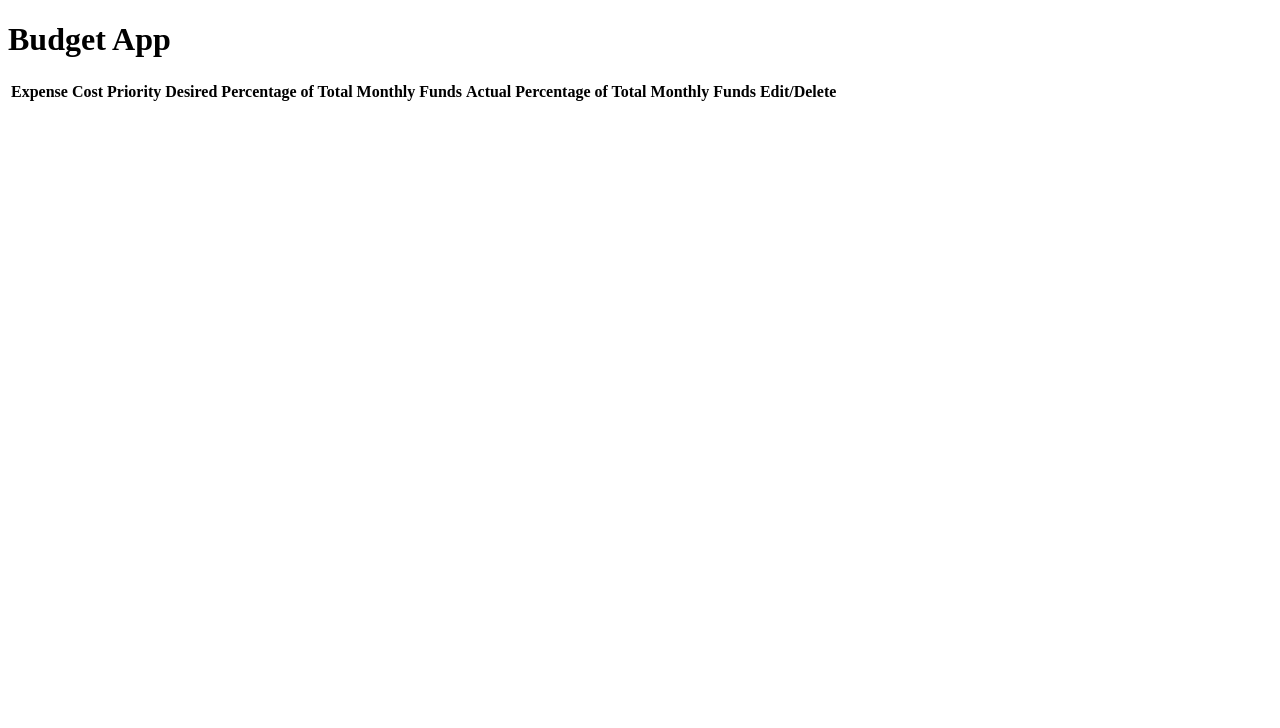
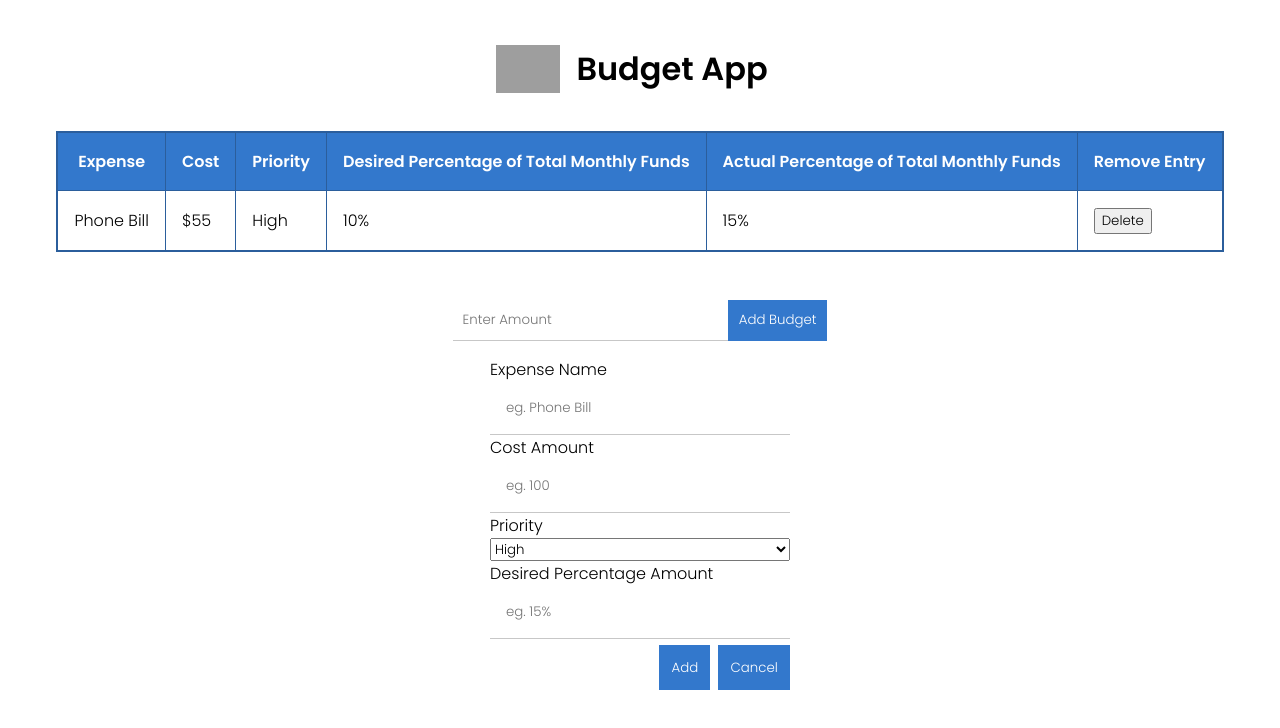
Before and after one commit to Ali-Row/Angular-Budget-App, an Angular app: page / in a window 1280 px wide. Shown: the top 728 px of the page. Built offline with nearby package versions, Linux system fonts and the light colour scheme; grey boxes are pictures that could not be loaded.

Commit message:
Style elements in budget component

```diff
--- a/src/app/app.component.html
+++ b/src/app/app.component.html
@@ -1,5 +1,8 @@
-<h1>{{title}}</h1>
+<header>
+  <img src="https://angular.io/assets/images/logos/angular/angular_solidBlack.png" alt="Angular logo">
+  <h1>{{title}}</h1>
+</header>
 
 <app-budget></app-budget>
 
-<router-outlet></router-outlet>
+<!-- <router-outlet></router-outlet> -->
--- a/src/app/app.component.scss
+++ b/src/app/app.component.scss
@@ -0,0 +1,19 @@
+@import url('https://fonts.googleapis.com/css2?family=Poppins:wght@600&display=swap');
+
+* {
+    font-family: 'Poppins', sans-serif;
+}
+header {
+    display: flex;
+    justify-content: center;
+    align-items: center;
+}
+img {
+    max-width: 4rem;
+    max-height: 4rem;
+}
+h1 {
+    text-align: center;
+    font-size: 2rem;
+    padding: 1rem;
+}
--- a/src/app/components/budget.component.css
+++ b/src/app/components/budget.component.css
@@ -0,0 +1,86 @@
+@import url("https://fonts.googleapis.com/css2?family=Poppins:wght@300&display=swap");
+* {
+  font-family: "Poppins", sans-serif;
+}
+
+table, th, td {
+  border: solid #2b5e9c 0.1rem;
+  border-collapse: collapse;
+  padding: 1rem;
+}
+
+th {
+  background: #3378cc;
+  color: white;
+}
+
+table {
+  margin: 0% auto;
+  -ms-flex-line-pack: center;
+      align-content: center;
+  padding: 0rem;
+  border-collapse: collapse;
+  border: solid #2b5e9c 0.15rem;
+}
+
+.input-container {
+  margin-top: 3rem;
+}
+
+.input-container > input, .input-container > button {
+  padding: 0.6rem;
+}
+
+.input-container > input, .expense-input-wrapper > input {
+  border: none;
+  border-bottom: solid #c7c7c7 0.1rem;
+}
+
+.input-container > input:focus, .expense-input-wrapper > input:focus {
+  outline: none;
+  border-bottom: solid black 0.1rem;
+}
+
+.input-container > button, .expense-button-wrapper > button {
+  background: #3378cc;
+  border: solid #3378cc 0.1rem;
+  color: white;
+}
+
+.input-container > button:hover, .expense-button-wrapper > button:hover {
+  background: #32629c;
+  border-color: #32629c;
+}
+
+.expense-input-wrapper {
+  display: -webkit-box;
+  display: -ms-flexbox;
+  display: flex;
+  -webkit-box-orient: vertical;
+  -webkit-box-direction: normal;
+      -ms-flex-direction: column;
+          flex-direction: column;
+  text-align: left;
+  max-width: 300px;
+  padding: 1rem;
+}
+
+.expense-input-wrapper > input {
+  padding: 1rem;
+}
+
+.expense-button-wrapper {
+  display: -webkit-box;
+  display: -ms-flexbox;
+  display: flex;
+  -webkit-box-pack: end;
+      -ms-flex-pack: end;
+          justify-content: flex-end;
+  padding-top: 0.4rem;
+}
+
+.expense-button-wrapper > button {
+  padding: 0.7rem;
+  margin-left: 0.5rem;
+}
+/*# sourceMappingURL=budget.component.css.map */
--- a/src/app/components/budget.component.html
+++ b/src/app/components/budget.component.html
@@ -1,4 +1,4 @@
-<div>
+<div class="table-container">
     <table>
         <thead>
             <tr>
@@ -7,20 +7,47 @@
                 <th>Priority</th>
                 <th>Desired Percentage of Total Monthly Funds</th>
                 <th>Actual Percentage of Total Monthly Funds</th>
-                <th>Edit/Delete</th>
+                <th>Remove Entry</th>
             </tr>
         </thead>
+        <tbody>
+
+            <!-- this needs to be rendered dynamically -->
+            <tr>
+                <td>Phone Bill</td>
+                <td>$55</td>
+                <td>High</td>
+                <td>10%</td>
+                <td>15%</td>
+                <td><button>Delete</button></td>
+            </tr>
+
+        </tbody>
     </table>
-    <tbody>
+</div>
 
-        <!-- this needs to be rendered dynamically -->
-        <!-- <tr>
-            <td></td>
-            <td></td>
-            <td></td>
-            <td></td>
-            <td></td>
-            <td></td>
-        </tr> -->
-    </tbody>
+<div class="input-container" align="center">
+    <input type="text" id="enterBudget" placeholder="Enter Amount"/>
+    <button>Add Budget</button>
 </div>
+
+<div class="expense-container" align="center">
+    <div class="expense-input-wrapper">
+        <label for="select">Expense Name</label>
+        <input type="text" placeholder="eg. Phone Bill" />
+        <label for="select">Cost Amount</label>
+        <input type="text" placeholder="eg. 100" />
+        <label for="select">Priority</label>
+        <select>
+            <option value="high">High</option>
+            <option value="medium">Medium</option>
+            <option value="low">Low</option>
+        </select>
+        <label for="select">Desired Percentage Amount</label>
+        <input type="text" placeholder="eg. 15%" />
+        <div class="expense-button-wrapper">
+            <button>Add</button>
+            <button>Cancel</button>
+        </div>
+    </div>
+</div>
--- /dev/null
+++ b/src/app/components/budget.component.scss
@@ -0,0 +1,67 @@
+@import url('https://fonts.googleapis.com/css2?family=Poppins:wght@300&display=swap');
+
+$table-border-color: rgb(43, 94, 156);
+$primary-color: rgb(51, 120, 204);
+$secondary-color: rgb(50, 98, 156);
+
+* {
+    font-family: 'Poppins', sans-serif;
+}
+table, th, td {
+   border: solid $table-border-color .1rem;
+   border-collapse: collapse;
+   padding: 1rem;
+}
+th {
+    background: $primary-color;
+    color: white;
+}
+table {
+    margin: 0% auto;
+    align-content: center;
+    padding: 0rem;
+    border-collapse: collapse;
+    border: solid $table-border-color .15rem;
+}
+.input-container {
+    margin-top: 3rem;
+}
+.input-container > input, .input-container > button {
+    padding: .6rem;
+}
+.input-container > input, .expense-input-wrapper > input {
+    border: none;
+    border-bottom: solid rgb(199, 199, 199) .1rem;
+}
+.input-container > input:focus, .expense-input-wrapper > input:focus {
+    outline: none;
+    border-bottom: solid rgb(0, 0, 0) .1rem;
+}
+.input-container > button, .expense-button-wrapper > button {
+    background: $primary-color;
+    border: solid $primary-color .1rem;
+    color: white;
+}
+.input-container > button:hover, .expense-button-wrapper > button:hover {
+    background: $secondary-color;
+    border-color: $secondary-color;
+}
+.expense-input-wrapper {
+    display: flex;
+    flex-direction: column;
+    text-align: left;
+    max-width: 300px;
+    padding: 1rem;
+}
+.expense-input-wrapper > input {
+    padding: 1rem;
+}
+.expense-button-wrapper {
+    display: flex;
+    justify-content: flex-end;
+    padding-top: .4rem;
+}
+.expense-button-wrapper > button {
+    padding: .7rem;
+    margin-left: .5rem;
+}
--- a/src/app/components/budget.component.ts
+++ b/src/app/components/budget.component.ts
@@ -2,7 +2,7 @@ import { Component, OnInit } from "@angular/core";
 
 @Component({
   selector: "app-budget",
-  styleUrls: ["./budget.component.css"],
+  styleUrls: ["./budget.component.scss"],
   templateUrl: "./budget.component.html"
 })
 
```
